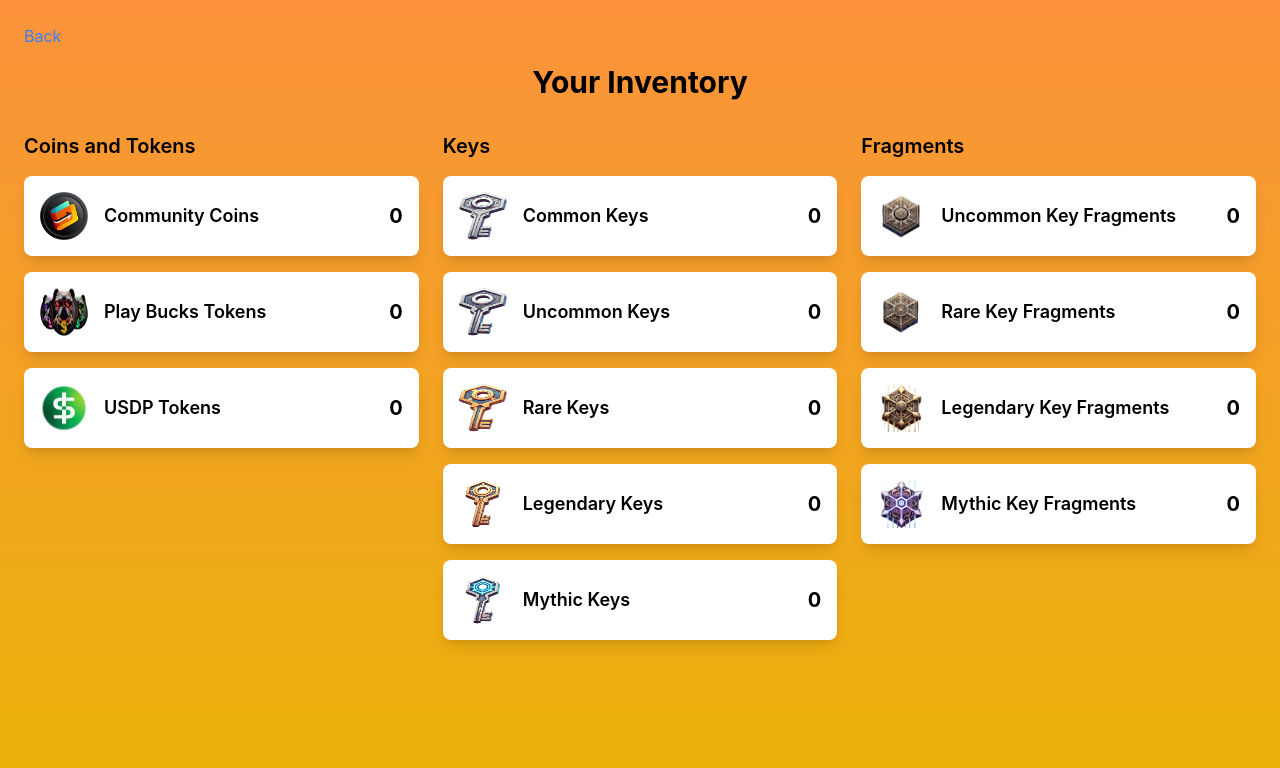
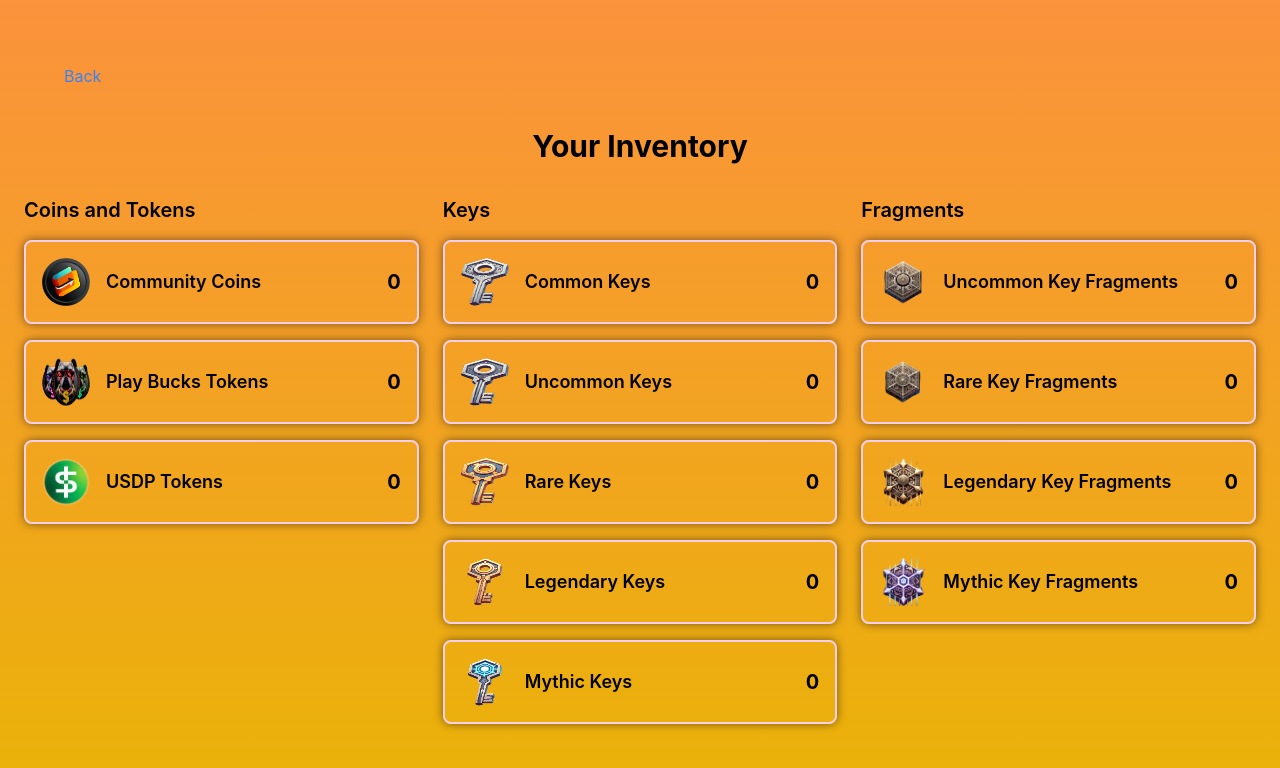
Before and after one commit to soulstar9792/playwallwheel2, a React (Create React App) app in the folder client/: page /inventory in a window 1280 px wide. Shown: the top 768 px of the page. Built offline with nearby package versions, Linux system fonts and the light colour scheme.

Commit message:
adjusted some css of inventory page

```diff
--- a/client/src/index.css
+++ b/client/src/index.css
@@ -82,3 +82,14 @@ code {
     transform: rotate(var(--spin-end-angle));
   }
 }
+.inventory-item {
+  box-shadow: 0 0 10px rgba(0, 0, 0, 0.5);
+  transform: translateY(0);
+  transition: all 0.2s ease-in-out;
+  cursor: pointer;
+
+}
+.inventory-item:hover {
+  transform: translateY(-3px);
+  box-shadow: 0 0 20px rgba(0, 0, 0, 0.5);
+}
--- a/client/src/pages/Inventory.tsx
+++ b/client/src/pages/Inventory.tsx
@@ -37,10 +37,10 @@ const Inventory: React.FC = () => {
 
   return (
     <div className="min-h-screen bg-gray-100 p-6 bg-gradient-to-b from-orange-400 to-yellow-500">
-      <button onClick={() => navigate('/')} className="text-blue-500 mb-4">
-        Back
-      </button>
-      <h1 className="text-3xl font-bold text-center mb-8">Your Inventory</h1>
+      <div className="flex justify-between items-center">
+        <button onClick={() => navigate('/')} className="text-blue-500 m-10">
+          Back
+        </button>
 
       {/* Add Back to Spin Button if spinType is available */}
       {spinType && (
@@ -48,16 +48,23 @@ const Inventory: React.FC = () => {
           onClick={() => navigate(`/spin/${spinType}`)}
           className="bg-blue-500 text-white font-bold py-2 px-4 rounded mb-4"
         >
-          Back to {spinType.charAt(0).toUpperCase() + spinType.slice(1)} Spin
+          Back to Spin...
         </button>
       )}
+      </div>
+
+
+
+      <div className="text-center mb-8">
+        <h1 className="text-3xl font-bold">Your Inventory</h1>
+      </div>
       {/* Create a grid for the columns */}
       <div className="grid grid-cols-1 sm:grid-cols-3 gap-6">
         {/* First Column: Coins and Tokens */}
         <div>
           <h2 className="text-xl font-semibold mb-4">Coins and Tokens</h2>
           {coinsAndTokens.map((item) => (
-            <div key={item.name} className="bg-white shadow-lg rounded-lg p-4 mb-4 flex items-center justify-between">
+            <div key={item.name} className="inventory-item border-2 border-solid	border-pink-200	shadow-lg rounded-lg p-4 mb-4 flex items-center justify-between">
               <div className="flex items-center">
                 <img src={item.icon} alt={item.name} className="w-12 h-12 mr-4" />
                 <span className="text-lg font-semibold">{item.name}</span>
@@ -71,7 +78,7 @@ const Inventory: React.FC = () => {
         <div>
           <h2 className="text-xl font-semibold mb-4">Keys</h2>
           {keys.map((item) => (
-            <div key={item.name} className="bg-white shadow-lg rounded-lg p-4 mb-4 flex items-center justify-between">
+            <div key={item.name} className="inventory-item border-2 border-solid	border-pink-200	shadow-lg rounded-lg p-4 mb-4 flex items-center justify-between">
               <div className="flex items-center">
                 <img src={item.icon} alt={item.name} className="w-12 h-12 mr-4" />
                 <span className="text-lg font-semibold">{item.name}</span>
@@ -85,7 +92,7 @@ const Inventory: React.FC = () => {
         <div>
           <h2 className="text-xl font-semibold mb-4">Fragments</h2>
           {fragments.map((item) => (
-            <div key={item.name} className="bg-white shadow-lg rounded-lg p-4 mb-4 flex items-center justify-between">
+            <div key={item.name} className="inventory-item border-2 border-solid	border-pink-200	shadow-lg rounded-lg p-4 mb-4 flex items-center justify-between">
               <div className="flex items-center">
                 <img src={item.icon} alt={item.name} className="w-12 h-12 mr-4" />
                 <span className="text-lg font-semibold">{item.name}</span>
```
